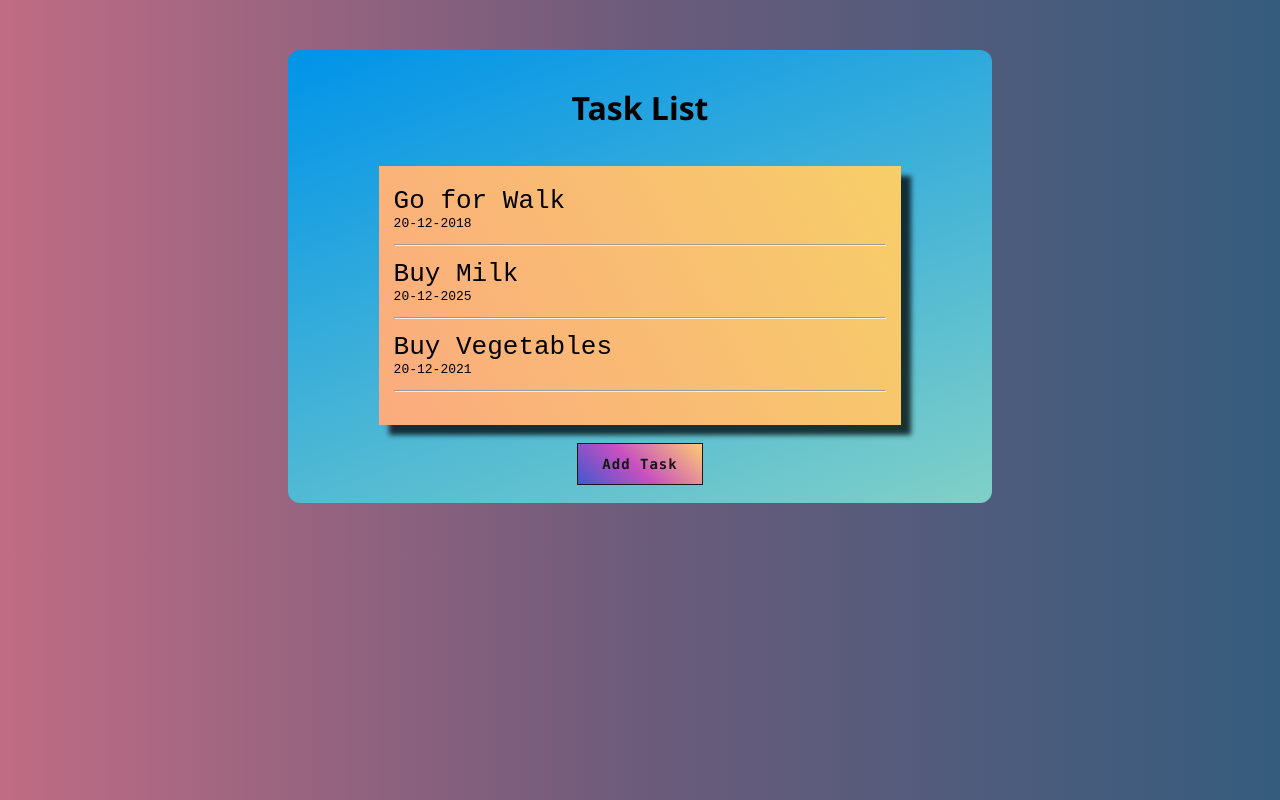
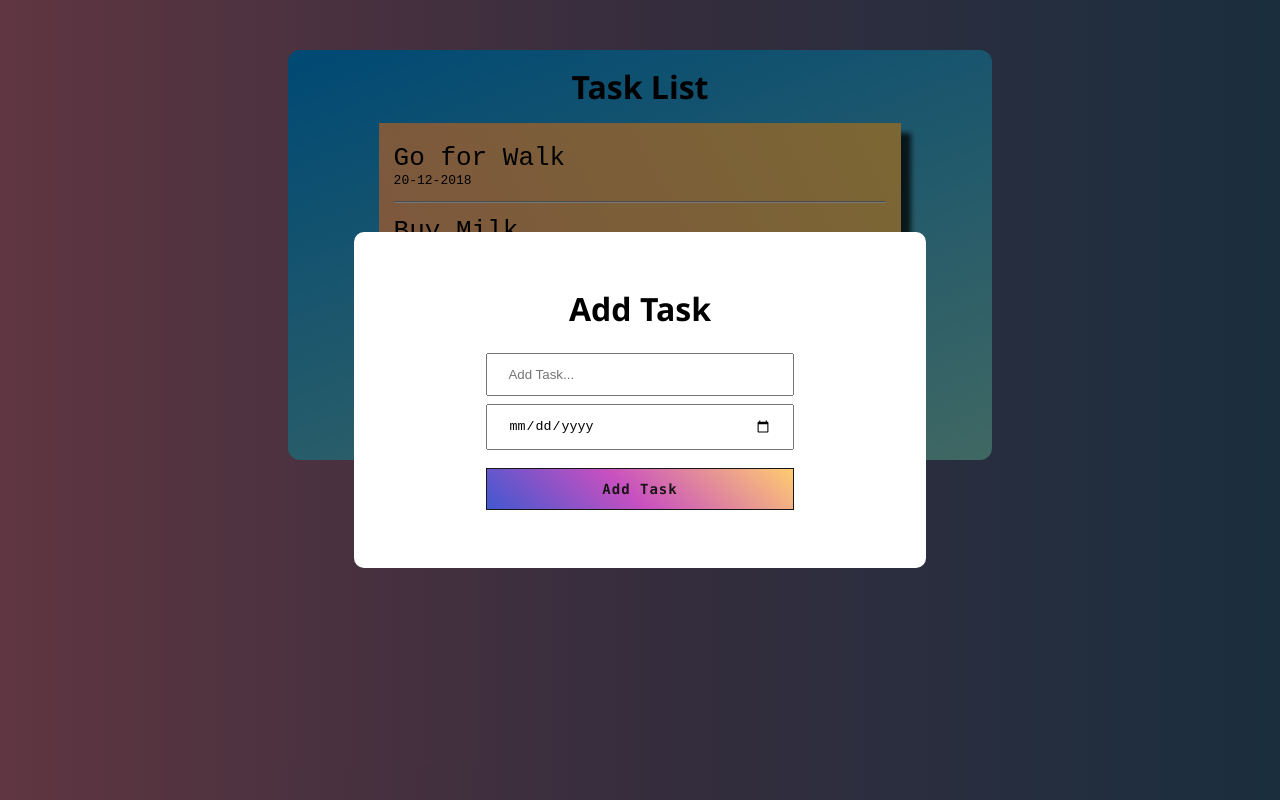
Before and after one commit to Ehteshamul-haque/add-task-todo, a React (Create React App) app: page / in a window 1280 px wide. Built offline with nearby package versions, Linux system fonts and the light colour scheme.

Commit message:
getting list item and saving

```diff
--- a/src/App.js
+++ b/src/App.js
@@ -1,15 +1,20 @@
-
+import React , {useState} from "react";
 import "./App.css";
 import ListItem from "./ListItem";
 // import InputForm from "./InputForm";
-// import Modal from "./Modal"
+import Modal from "./Modal"
 function App() {
+  const [listItem, setListItem] = useState([])
+  const listHandler = (list) => {
+    setListItem(prevMovies => ([...prevMovies, list]));
 
+    console.log(listItem)
+  }
 
   return (
     <>
       <ListItem/>
-      {/* <Modal /> */}
+      <Modal listHandler={listHandler}/>
     </>
   );
 }
--- a/src/InputForm.js
+++ b/src/InputForm.js
@@ -1,22 +1,39 @@
-import React from 'react'
+import React , {useState} from 'react'
 import  "./InputForm.css"
-import Button from "./Button"
-export default function InputForm() {
+export default function InputForm(props) {
+  const [name, setName] = useState("")
+  const [date, setDate] = useState("")
+
+  const list = {
+    name: name,
+    date: date,
+    id: Math.floor(Math.random() * 1000)
+  }
+
+
+  const clearForm = () => {
+    setName("")
+    setDate("")
+  }
+  const submitHandler = (e) => {
+    e.preventDefault();
+    clearForm();
+  }
   return (
     <>
       <div className="formContainer">
       <div className="heading">
         <h1>Add Task</h1>
       </div>
-       <form>
+       <form onSubmit={submitHandler}>
          <div className="taskField">
-           <input type="text" name="Task" placeholder="Add Task..."/>
+           <input type="text" name="Task" value={name} placeholder="Add Task..." onChange={(e) => setName(e.target.value)}/>
          </div>
          <div className="dateField">
-           <input type="date" name="Date"/>
+           <input type="date" name="Date"  value={date} onChange={(e) => setDate(e.target.value)}/>
          </div>
          <div className="submitBtn">
-           <Button />
+           <input className="addBtn" type="submit" value="Add Task" onClick={() => props.listHandler(list)}/>
          </div>
        </form>
        </div>
--- a/src/ListItem.js
+++ b/src/ListItem.js
@@ -7,6 +7,8 @@ export default function ListItem(props) {
     { name: "Buy Milk", date: "20-12-2025" },
     { name: "Buy Vegetables", date: "20-12-2021" }
   ];
+
+
   return (
     <>
       <div id="container">
@@ -30,7 +32,7 @@ export default function ListItem(props) {
         </div>
         <Button />
         </div>
-        <div class="fixed-container"></div>
+        <div className="fixed-container"></div>
       </div>
     </>
   );
--- a/src/Modal.js
+++ b/src/Modal.js
@@ -1,11 +1,11 @@
 import React from "react";
 import './Modal.css'
 import InputForm from "./InputForm"
-export default function Modal() {
+export default function Modal(props) {
   return (
     <div className="modal-backDrop">
       <div className="modal">
-       <InputForm/>
+       <InputForm listHandler={props.listHandler}/>
       </div>
     </div>
   );
```
